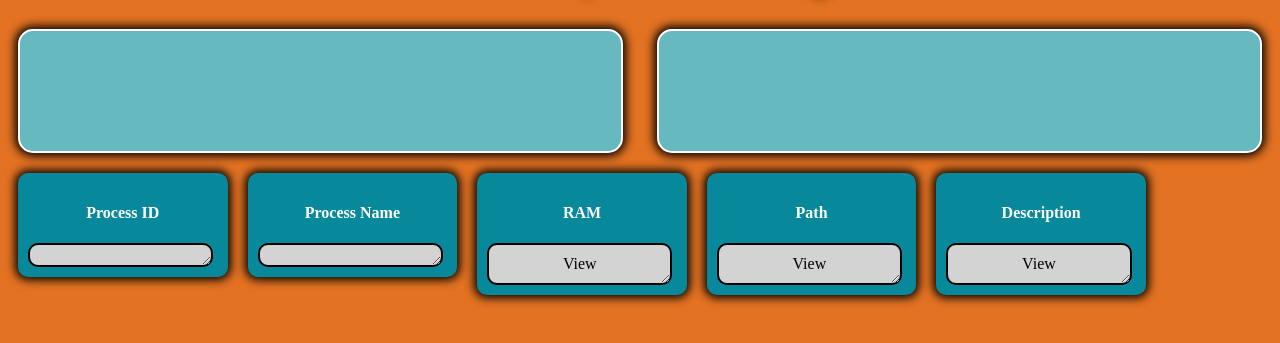
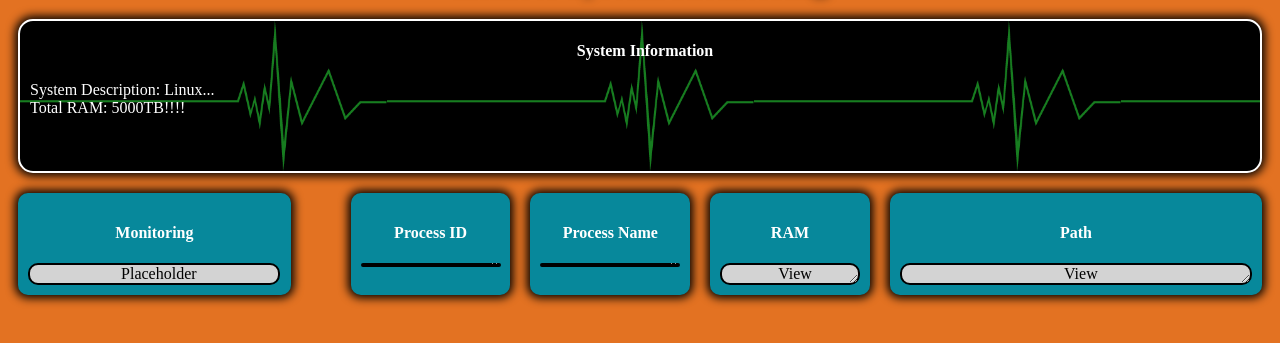
Before and after one commit to d4sh/Remote-System-Monitoring, a website: page public_html/index.html in a window 1280 px wide. Shown: the part 87-430 px from the top of the page. Drawn offline with nearby package versions, Linux system fonts and the light colour scheme; no server answers.

Commit message:
Add files via upload

```diff
--- a/public_html/index.html
+++ b/public_html/index.html
@@ -1,7 +1,7 @@
 <!doctype html>
 <html>
   <head>
-    <meta charset="UTF-8"/>
+    <meta charset="UTF-8">
     <title> COMP 3000 - Remote Monitoring </title>
     <
     <link rel="stylesheet" href="./style.css"/>
@@ -13,11 +13,22 @@
   <body>
     <h1 id="header">Remote System Monitoring</h1>
 
-      <div id="monitor">
-      </div>
+
 		<div id="sysInfo">
+			<h4>System Information</h4>
+			System Description: Linux...
+			<br>
+			Total RAM: 5000TB!!!!
 		</div>
 
+		<div class="values" id="monitorwrapper">
+			<h4>Monitoring</h4>
+			<div class="columns" id="monitorInfo">
+				Placeholder
+			</div>
+		</div>
+
+    <div class="flexwrapper">
 		<div class="values" id="idwrapper">
 		  <h4>Process ID</h4>
 		  <div class="columns" id="pid"></div>
@@ -37,10 +48,6 @@
 		  <h4>Path</h4>
 		  <div class="columns optionalcolumns" id="pcmd"><pr>View</pr></div>
 		</div>
-
-    <div class="values" id="descwrapper">
-      <h4>Description</h4>
-      <div class="columns optionalcolumns" id="pdesc"><pr>View</pr></div>
     </div>
   </body>
 </html>
--- a/public_html/style.css
+++ b/public_html/style.css
@@ -1,6 +1,11 @@
 body{
   background: #E37222;
 }
+
+.flexwrapper{
+  display: flex;
+}
+
 .values{
   width: 15%;
   padding: 10px;
@@ -11,53 +16,55 @@ body{
   border-radius: 10px;
   box-shadow: 0 0 10px 3px black;
 }
+
 .columns {
-  width: 85%;
-  padding: 10px;
+  width: 90%;
+  padding-left: 10px;
   background: lightgrey;
   border-radius: 10px;
   border: solid 2px;
   resize: vertical;
   overflow: hidden;
 }
-#pdesc, #pcmd {
+
+#cmdwrapper{
+  flex-grow: 100;
+}
+#pcmd {
   resize: both;
+  width: 96%;
 }
 
-#wrapper{
+#monitorwrapper{
+  width: 20%;
+  margin-right: 50px;
   height: 100%;
-  width: 100%;
-  margin: 10px;
+}
+
+#monitorInfo {
+  resize: none;
+  height: 60%;
+  width: 94%;
 }
 
 #sysInfo{
   margin: 10px;
-  margin-right: 10px;
-  height: 100px;
+  height: 150px;
   border-radius: 15px;
   border: solid 2px;
-  padding: 10px;
-  background: #66B9BF;
+  padding-left: 10px;
+  background-size: contain;
+  background-image:url('./green-heartbeat.png');
+  background-color: black;
   color: white;
   box-shadow: 0 0 10px 3px black;
-  float: right;
-  width: 46%;
-  position: relative;
+  float: top;
 }
 
-#monitor{
-  margin: 10px;
-  margin-right: 10px;
-  height: 100px;
-  border-radius: 15px;
-  border: solid 2px;
-  padding: 10px;
-  background: #66B9BF;
-  color: white;
-  box-shadow: 0 0 10px 3px black;
-  float: left;
-  width: 46%;
+#sysInfo h4{
+  text-align: center;
 }
+
 #header{
   text-align: center;
   color: white;
@@ -69,3 +76,7 @@ br{
 h4{
   color: white;
 }
+
+p{
+  word-wrap: break-word;
+}
```
Also changed, not shown: public_html/package.json (added, +17 -0 lines), public_html/snmpServer.js (+6 -2 lines), public_html/green-heartbeat.png (added). Lines whose indentation alone changed are shown as unchanged.
